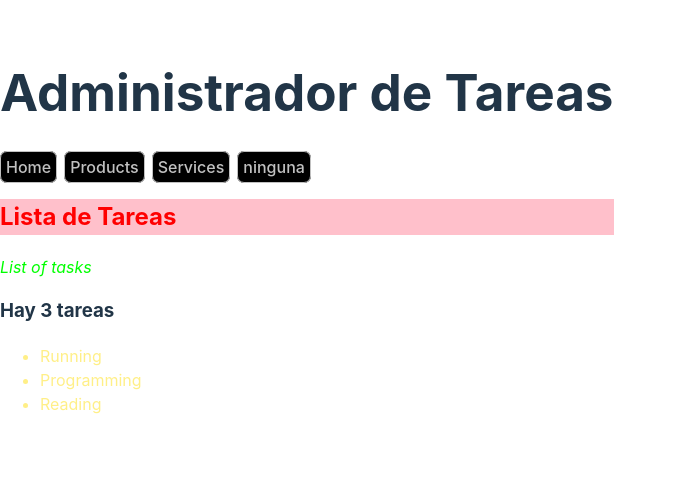
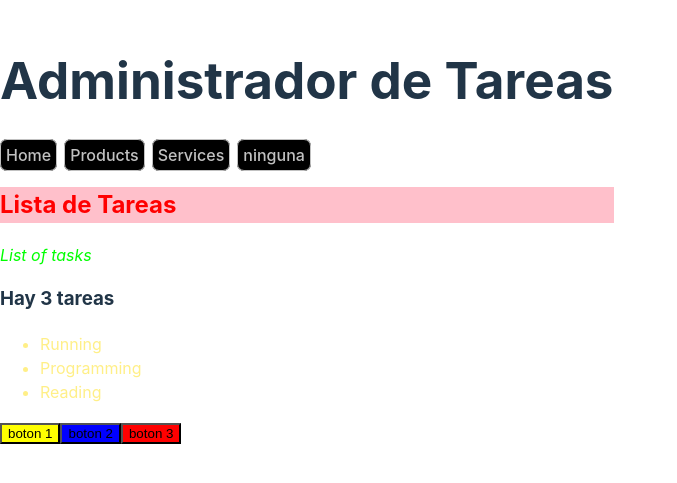
Before and after one commit to johncardozo/frontend-intermedio, a React (Vite) app in the folder react-admin-tareas/: page / in a window 1280 px wide. Shown: the part 169-652 px from the top of the page, without its empty margins (0-677 px from the left). Built offline with nearby package versions, Linux system fonts and the light colour scheme.

Commit message:
React: Estilo CSS por propiedades de un componente

```diff
--- a/react-admin-tareas/src/App.jsx
+++ b/react-admin-tareas/src/App.jsx
@@ -1,11 +1,15 @@
 import Header from "./components/Header";
 import Tareas from "./components/Tareas";
+import Boton from "./components/Boton";
 
 function App() {
   return (
     <>
       <Header />
       <Tareas />
+      <Boton texto="boton 1" color="yellow" />
+      <Boton texto="boton 2" color="blue" />
+      <Boton texto="boton 3" color="red" />
     </>
   );
 }
--- /dev/null
+++ b/react-admin-tareas/src/components/Boton.jsx
@@ -0,0 +1,10 @@
+/* eslint-disable react/prop-types */
+
+const Boton = ({ texto, color }) => {
+  const estilo = {
+    backgroundColor: color,
+  };
+  return <button style={estilo}>{texto}</button>;
+};
+
+export default Boton;
--- a/react-admin-tareas/src/main.css
+++ b/react-admin-tareas/src/main.css
@@ -36,25 +36,6 @@ h1 {
   line-height: 1.1;
 }
 
-button {
-  border-radius: 8px;
-  border: 1px solid transparent;
-  padding: 0.6em 1.2em;
-  font-size: 1em;
-  font-weight: 500;
-  font-family: inherit;
-  background-color: #1a1a1a;
-  cursor: pointer;
-  transition: border-color 0.25s;
-}
-button:hover {
-  border-color: #646cff;
-}
-button:focus,
-button:focus-visible {
-  outline: 4px auto -webkit-focus-ring-color;
-}
-
 @media (prefers-color-scheme: light) {
   :root {
     color: #213547;
```
